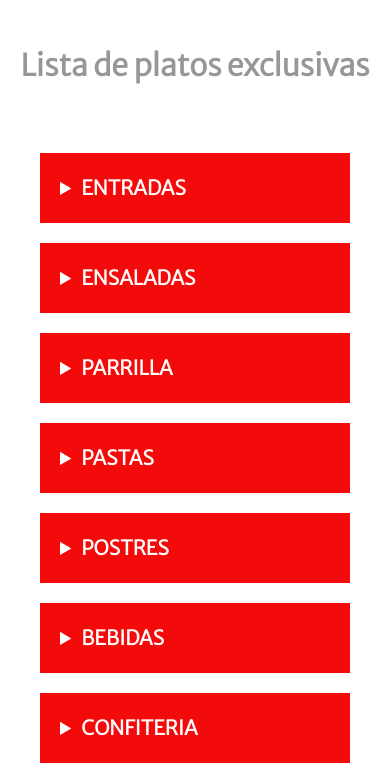
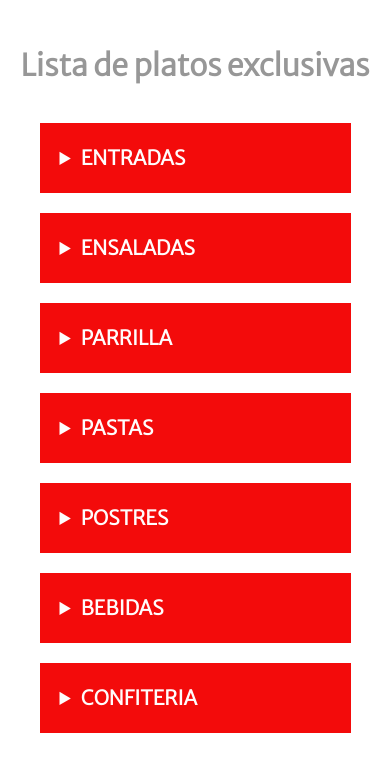
Before and after one commit to sooluna89/PreEntrega2-restaurate-SabrinaDelgado, a plain HTML site: page pages/deliveryServicios.html in a window 390 px wide. Shown: the part 3849-4619 px from the top of the page. Drawn offline with nearby package versions, Linux system fonts and the light colour scheme.

```diff
--- a/scss/_deliveryTexto.scss
+++ b/scss/_deliveryTexto.scss
@@ -46,7 +46,7 @@
 
 .acordeon {
 	width: 60%;
-	padding: 40px;
+	padding: 20px;
 	margin: auto;
 	margin-top: 20px;
 	display: flex;
--- a/scss/_mediaQuery.scss
+++ b/scss/_mediaQuery.scss
@@ -47,11 +47,11 @@
 }
 
 /*DELIVERY Y SEVICIOS*/
-@media (max-width: 390px) {
+@media (min-width: 320px) and (max-width:600px) {
     .acordeon {
-        width: 100%;
+        width: 90%;
+        margin: 10px;
     }
-
 
 }
 
```
Also changed, not shown: index.html (+1 -4 lines), css/style.css, 1 other file.
